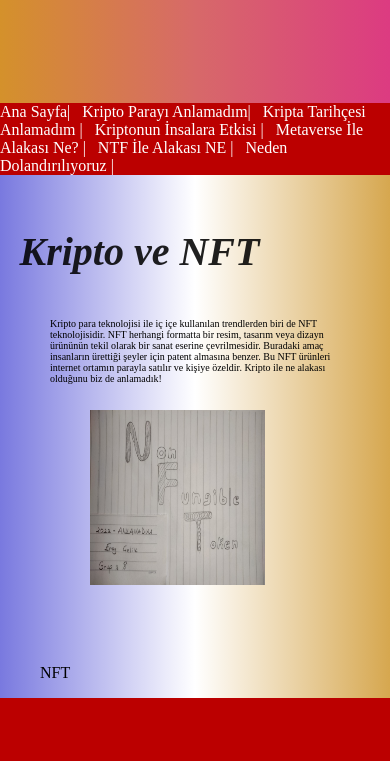
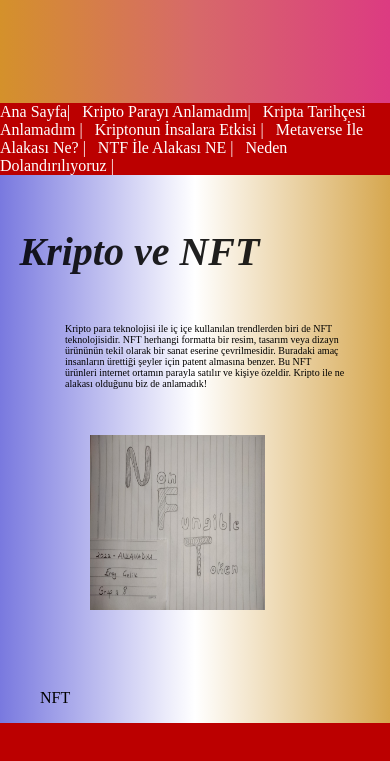
Before and after one commit to anlamadimkku/anlamadimkku.github.io, a plain HTML site: page kriptoNft.html in a window 390 px wide. Shown: the part 47-808 px from the top of the page. Drawn offline with Linux system fonts and the light colour scheme.

Commit message:
Update kriptoyuAnlamadım.css

```diff
--- a/kriptoyuAnlamadım.css
+++ b/kriptoyuAnlamadım.css
@@ -94,7 +94,8 @@ ul{
     p{
         padding-top: 0;
         font-size: x-small;
-        padding-bottom: 10px;
+        padding-bottom: 30px;
+        margin :15px;
 
     }
     h2{
```
